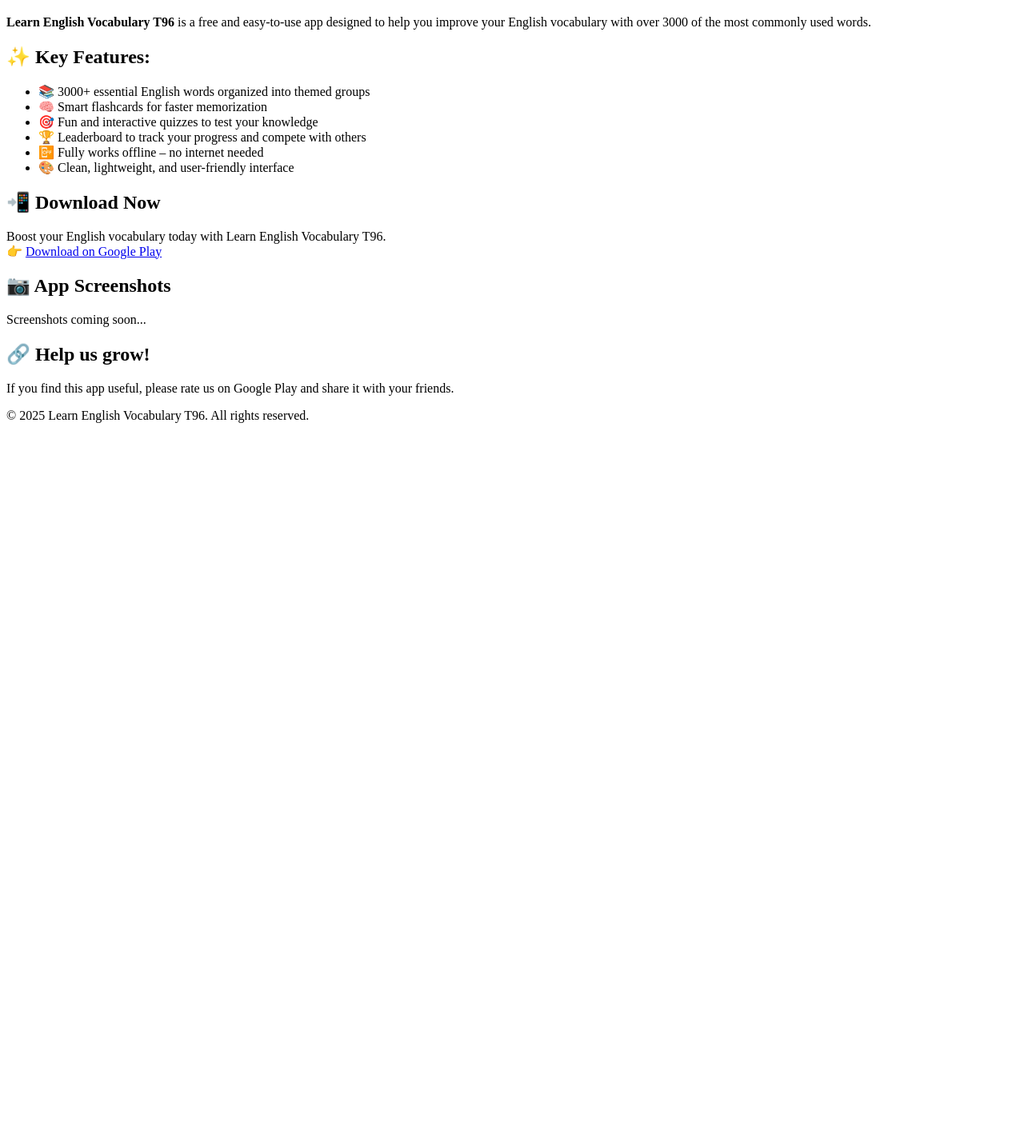
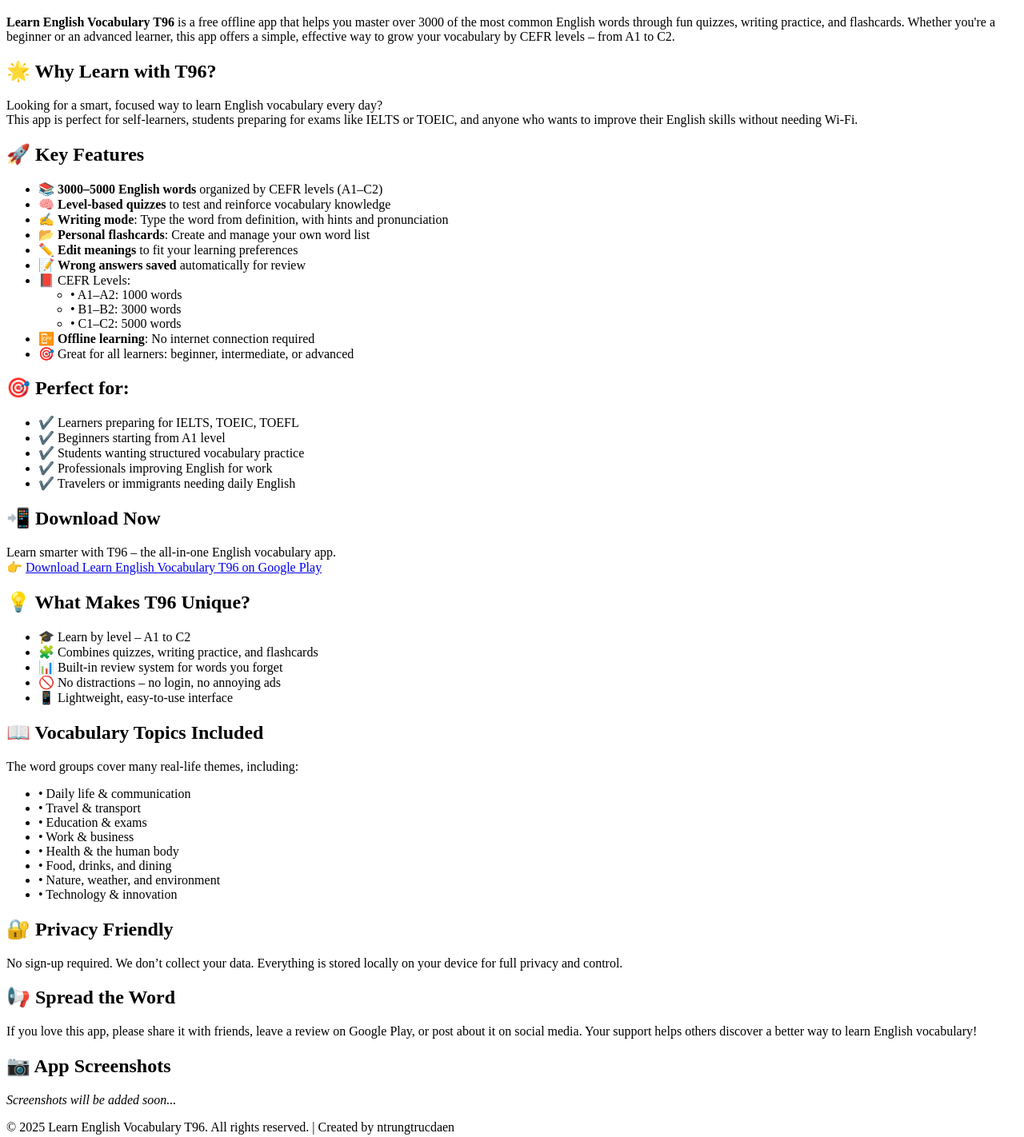
Before and after one commit to ntrungtrucdaen/ntrungtrucdaen.github.io, a plain HTML site: page index.html in a window 1280 px wide. Shown: the part 61-1483 px from the top of the page at 80% size. Before the commit the page ends 800 px from the top, so only its background shows below. Drawn offline with Linux system fonts and the light colour scheme.

Commit message:
Update index.html

```diff
--- a/index.html
+++ b/index.html
@@ -3,9 +3,9 @@
 <head>
   <meta charset="UTF-8" />
   <meta name="viewport" content="width=device-width, initial-scale=1" />
-  <title>Learn English Vocabulary T96 - Free 3000 Words App</title>
-  <meta name="description" content="Learn English Vocabulary T96 helps you master 3000+ essential English words through flashcards, quizzes, and group learning. Completely free and offline!">
-  <meta name="keywords" content="Learn English, English Vocabulary, T96, 3000 words, Vocabulary App, English Flashcards, English Quiz, Free English App">
+  <title>Learn English Vocabulary T96 – 3000+ Words Quiz & Offline Practice</title>
+  <meta name="description" content="Learn 3000+ English words by level (A1-C2) with quizzes, writing, and flashcards. Perfect for beginners to advanced learners. Study offline with Learn English Vocabulary T96.">
+  <meta name="keywords" content="learn English vocabulary, 3000 English words, English words quiz, CEFR levels, offline English app, vocabulary builder, English flashcards, A1-C2 vocabulary">
   <meta name="author" content="ntrungtrucdaen" />
 </head>
 <body>
@@ -14,37 +14,86 @@
   </header>
 
   <main>
-    <p><strong>Learn English Vocabulary T96</strong> is a free and easy-to-use app designed to help you improve your English vocabulary with over 3000 of the most commonly used words.</p>
+    <p><strong>Learn English Vocabulary T96</strong> is a free offline app that helps you master over 3000 of the most common English words through fun quizzes, writing practice, and flashcards. Whether you're a beginner or an advanced learner, this app offers a simple, effective way to grow your vocabulary by CEFR levels – from A1 to C2.</p>
 
-    <h2>✨ Key Features:</h2>
+    <h2>🌟 Why Learn with T96?</h2>
+    <p>
+      Looking for a smart, focused way to learn English vocabulary every day?
+      <br />
+      This app is perfect for self-learners, students preparing for exams like IELTS or TOEIC, and anyone who wants to improve their English skills without needing Wi-Fi.
+    </p>
+
+    <h2>🚀 Key Features</h2>
     <ul>
-      <li>📚 3000+ essential English words organized into themed groups</li>
-      <li>🧠 Smart flashcards for faster memorization</li>
-      <li>🎯 Fun and interactive quizzes to test your knowledge</li>
-      <li>🏆 Leaderboard to track your progress and compete with others</li>
-      <li>📴 Fully works offline – no internet needed</li>
-      <li>🎨 Clean, lightweight, and user-friendly interface</li>
+      <li>📚 <strong>3000–5000 English words</strong> organized by CEFR levels (A1–C2)</li>
+      <li>🧠 <strong>Level-based quizzes</strong> to test and reinforce vocabulary knowledge</li>
+      <li>✍️ <strong>Writing mode</strong>: Type the word from definition, with hints and pronunciation</li>
+      <li>📂 <strong>Personal flashcards</strong>: Create and manage your own word list</li>
+      <li>✏️ <strong>Edit meanings</strong> to fit your learning preferences</li>
+      <li>📝 <strong>Wrong answers saved</strong> automatically for review</li>
+      <li>📕 CEFR Levels:
+        <ul>
+          <li>• A1–A2: 1000 words</li>
+          <li>• B1–B2: 3000 words</li>
+          <li>• C1–C2: 5000 words</li>
+        </ul>
+      </li>
+      <li>📴 <strong>Offline learning</strong>: No internet connection required</li>
+      <li>🎯 Great for all learners: beginner, intermediate, or advanced</li>
+    </ul>
+
+    <h2>🎯 Perfect for:</h2>
+    <ul>
+      <li>✔️ Learners preparing for IELTS, TOEIC, TOEFL</li>
+      <li>✔️ Beginners starting from A1 level</li>
+      <li>✔️ Students wanting structured vocabulary practice</li>
+      <li>✔️ Professionals improving English for work</li>
+      <li>✔️ Travelers or immigrants needing daily English</li>
     </ul>
 
     <h2>📲 Download Now</h2>
     <p>
-      Boost your English vocabulary today with Learn English Vocabulary T96.
+      Learn smarter with T96 – the all-in-one English vocabulary app.
       <br />
       👉 <a href="https://play.google.com/store/apps/details?id=com.ntrungtruc96.quizapp3" target="_blank" rel="noopener noreferrer">
-        Download on Google Play
+        Download Learn English Vocabulary T96 on Google Play
       </a>
     </p>
 
+    <h2>💡 What Makes T96 Unique?</h2>
+    <ul>
+      <li>🎓 Learn by level – A1 to C2</li>
+      <li>🧩 Combines quizzes, writing practice, and flashcards</li>
+      <li>📊 Built-in review system for words you forget</li>
+      <li>🚫 No distractions – no login, no annoying ads</li>
+      <li>📱 Lightweight, easy-to-use interface</li>
+    </ul>
+
+    <h2>📖 Vocabulary Topics Included</h2>
+    <p>The word groups cover many real-life themes, including:</p>
+    <ul>
+      <li>• Daily life & communication</li>
+      <li>• Travel & transport</li>
+      <li>• Education & exams</li>
+      <li>• Work & business</li>
+      <li>• Health & the human body</li>
+      <li>• Food, drinks, and dining</li>
+      <li>• Nature, weather, and environment</li>
+      <li>• Technology & innovation</li>
+    </ul>
+
+    <h2>🔐 Privacy Friendly</h2>
+    <p>No sign-up required. We don’t collect your data. Everything is stored locally on your device for full privacy and control.</p>
+
+    <h2>📢 Spread the Word</h2>
+    <p>If you love this app, please share it with friends, leave a review on Google Play, or post about it on social media. Your support helps others discover a better way to learn English vocabulary!</p>
+
     <h2>📷 App Screenshots</h2>
-    <p>Screenshots coming soon...</p>
-    <!-- Add screenshots later if needed using <img src="..." alt="Screenshot"> -->
-
-    <h2>🔗 Help us grow!</h2>
-    <p>If you find this app useful, please rate us on Google Play and share it with your friends.</p>
+    <p><em>Screenshots will be added soon...</em></p>
   </main>
 
   <footer>
-    <p>&copy; 2025 Learn English Vocabulary T96. All rights reserved.</p>
+    <p>&copy; 2025 Learn English Vocabulary T96. All rights reserved. | Created by ntrungtrucdaen</p>
   </footer>
 </body>
 </html>
```
